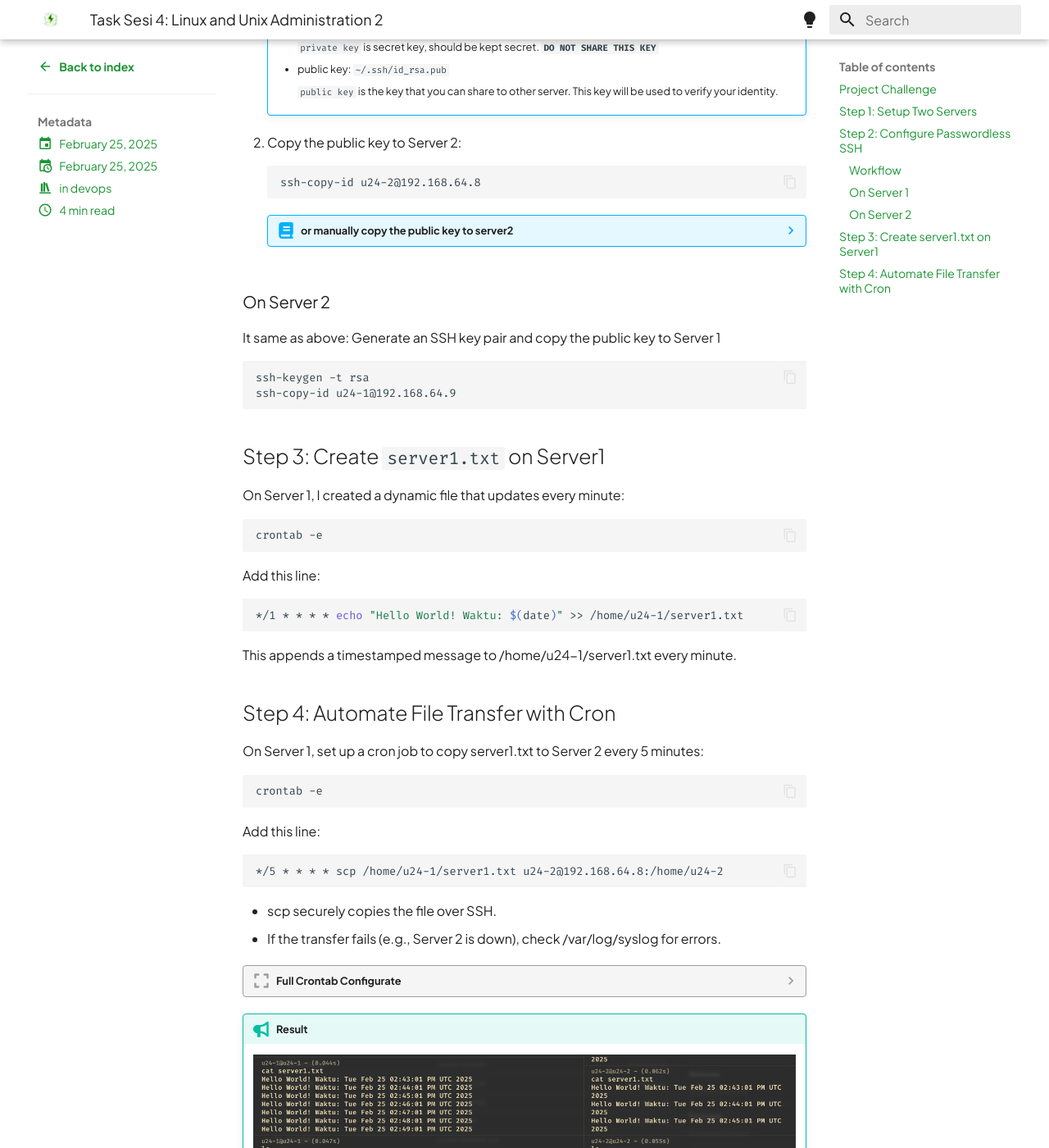
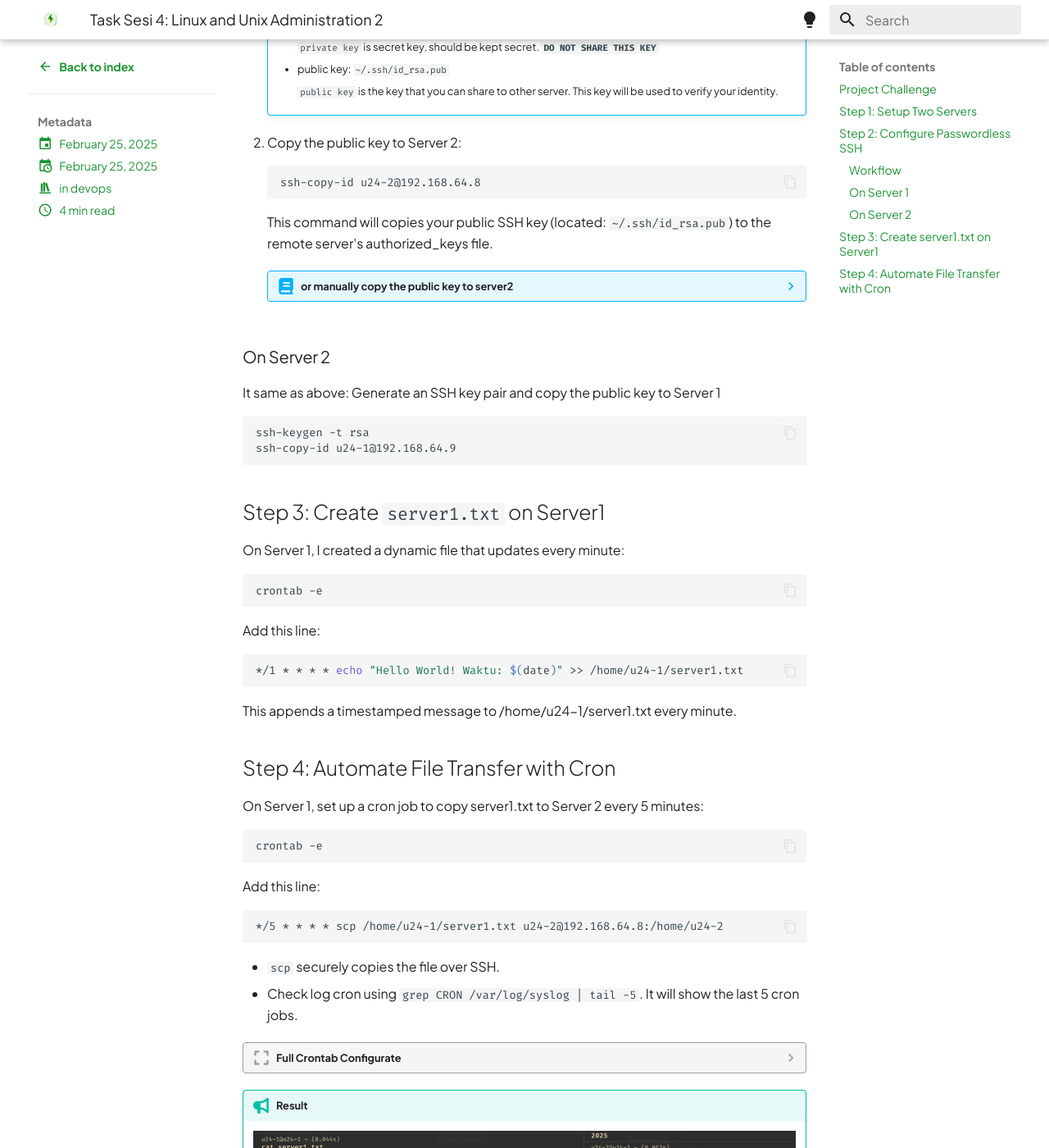
Before and after one commit to agfianf/agfianf.github.io, an MkDocs documentation site: the page built from docs/blog/posts/devops-learning/004-project.md, in a window 1280 px wide and 1400 px high, scrolled down 2189 px. Shown: the whole window at 82% size. Built offline with MkDocs 1.6.1 and Material for MkDocs 9.7.7, drawn with Linux system fonts in a browser that asks for light colours; comment, search, counter and statistics services are not loaded.

Commit message:
fix: enhance clarity in DevOps project documentation with additional SSH key explanation and cron log check instructions

````diff
--- a/docs/blog/posts/devops-learning/004-project.md
+++ b/docs/blog/posts/devops-learning/004-project.md
@@ -98,6 +98,8 @@ sequenceDiagram
     ssh-copy-id u24-2@192.168.64.8
     ```
 
+    This command will copies your public SSH key (located: `~/.ssh/id_rsa.pub`) to the remote server's authorized_keys file.
+
     ??? abstract "or manually copy the public key to server2"
 
 
@@ -159,8 +161,8 @@ Add this line:
 */5 * * * * scp /home/u24-1/server1.txt u24-2@192.168.64.8:/home/u24-2
 ```
 
-- scp securely copies the file over SSH.
-- If the transfer fails (e.g., Server 2 is down), check /var/log/syslog for errors.
+- `scp` securely copies the file over SSH.
+- Check log cron using `grep CRON /var/log/syslog | tail -5`. It will show the last 5 cron jobs.
 
 
 ??? quote "Full Crontab Configurate"
````
